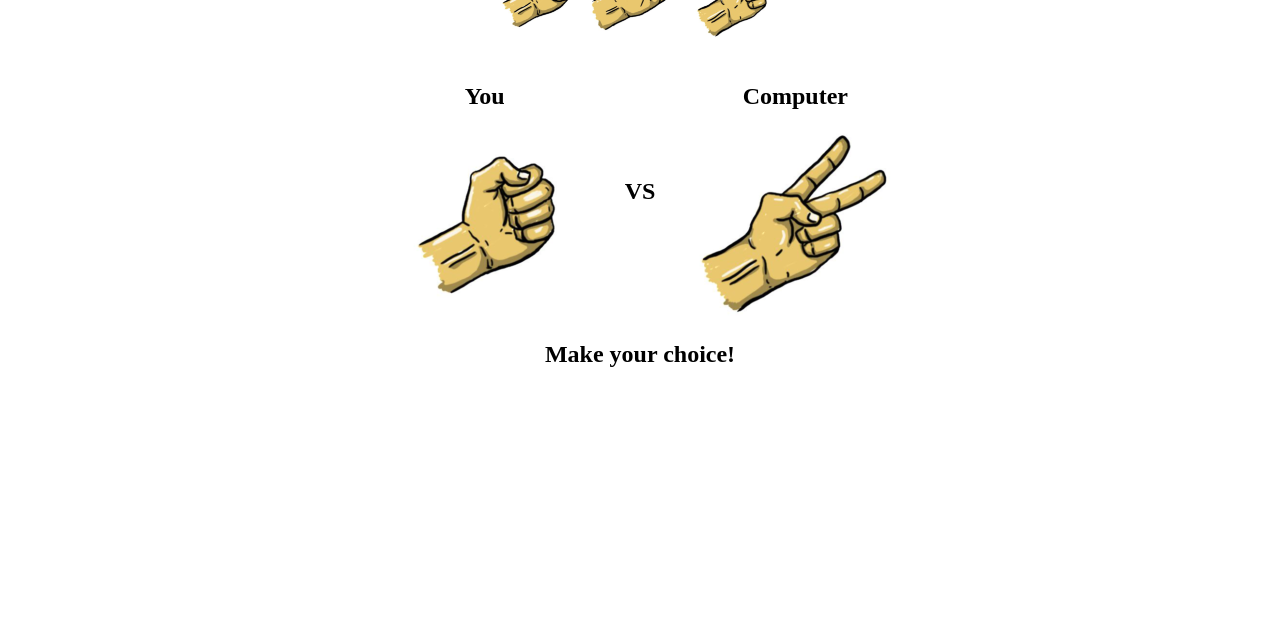
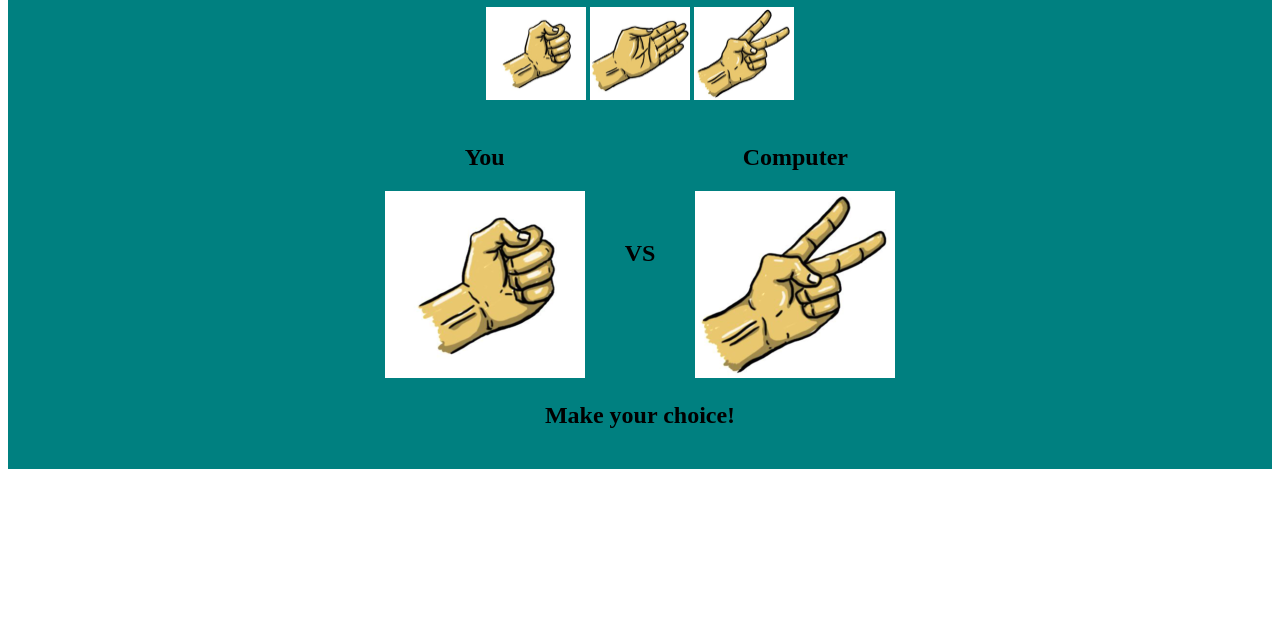
Before and after one commit to junterealrichard/rock-paper-scissor, a plain HTML site: page index.html in a window 1280 px wide. Shown: the part 163-800 px from the top of the page. Drawn offline with Linux system fonts and the light colour scheme.

Commit message:
Update index.html

```diff
--- a/index.html
+++ b/index.html
@@ -8,6 +8,8 @@
         .container {
             text-align: center;
             margin-top: 50px;
+            padding: 40px;
+            background: teal;
         }
         .choices img {
             width: 100px;
```
